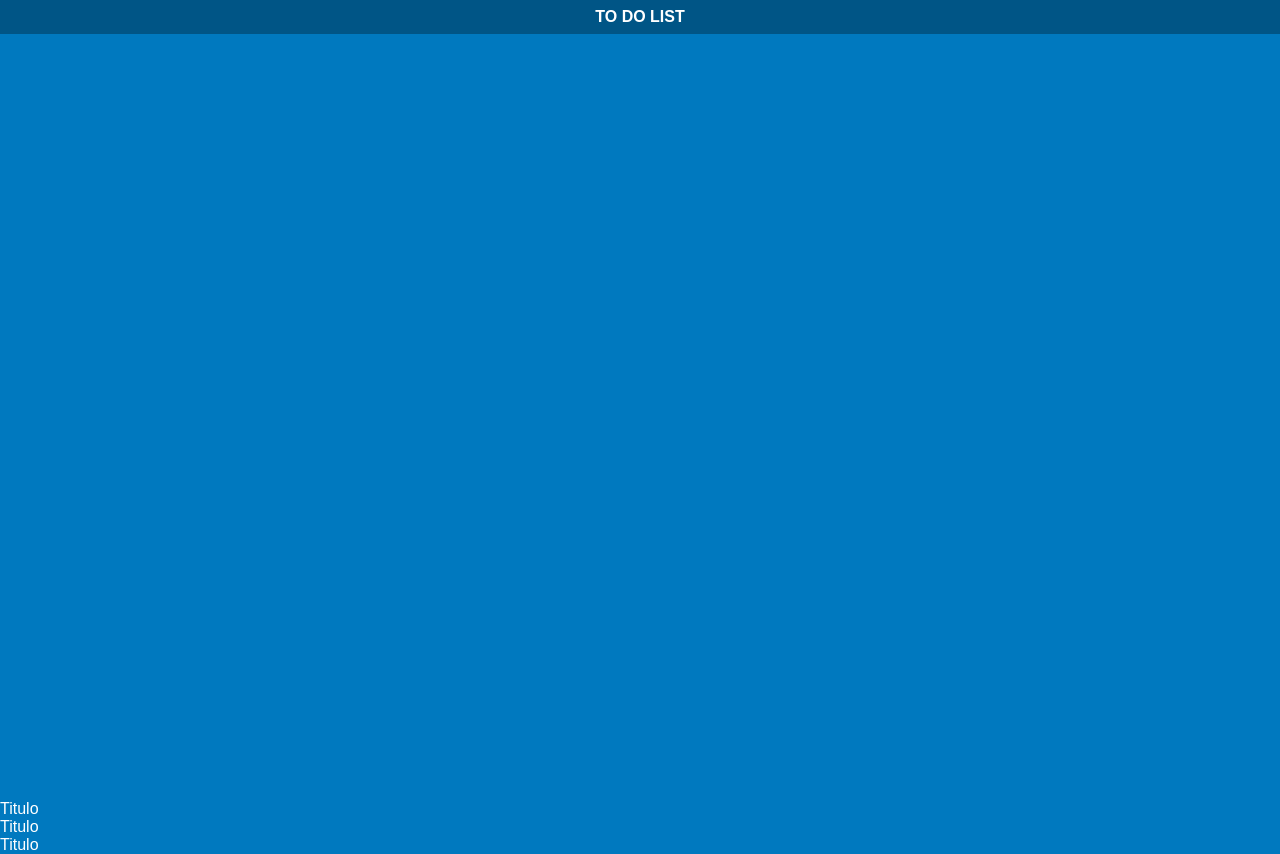
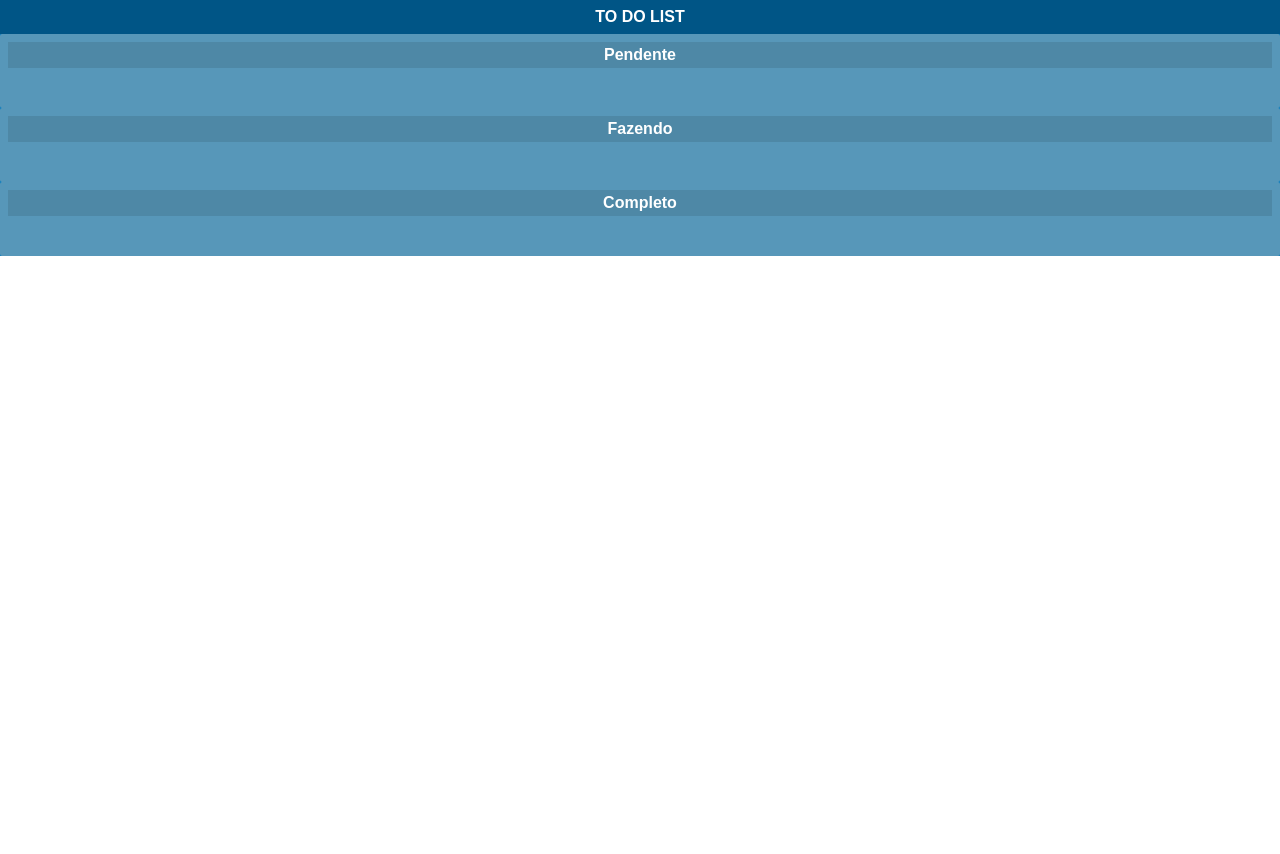
Before and after one commit to josanjohnata/Curso-React-Udemy, a React (Create React App) app: page / in a window 1280 px wide. After the commit the page ends 800 px from the top, so only its background shows below. Built offline with nearby package versions, Linux system fonts and the light colour scheme.

Commit message:
Criando elemento Task List Criando elemento Task List

```diff
--- /dev/null
+++ b/src/components/TaskList/TaskList.css
@@ -0,0 +1,18 @@
+.tasklist {
+  padding: 8px;
+  background-color: #5797b9;
+  border-radius: 2px;
+}
+
+.tasklist .title {
+  padding: 4px;
+  font-weight: 700;
+  background-color: rgba(0, 0, 0, 0.1);
+  text-align: center;
+}
+
+.tasklist .content {
+  padding: 16px 4px;
+  display: flex;
+  flex-direction: column;
+}
--- a/src/components/TaskList/TaskList.js
+++ b/src/components/TaskList/TaskList.js
@@ -1,9 +1,11 @@
 import React from "react";
+import "./TaskList.css";
 
-export default function TaskList(props) {
+export default function TaskList({ title }) {
   return (
-    <div>
-      <div>Titulo</div>
+    <div className="tasklist">
+      <div className="title">{title}</div>
+      <div className="content"></div>
     </div>
   );
 }
--- a/src/styles.css
+++ b/src/styles.css
@@ -1,5 +1,4 @@
-/* Minimo CSS Reset */
-html {
+Minimo CSS Reset html {
   box-sizing: border-box;
   font-size: 16px;
 }
@@ -45,7 +44,7 @@ img {
   font-family: sans-serif;
   background-color: #0079bf;
   height: 100%;
-  min-height: 100vh;
+  /* min-height: 100vh; */
   color: white;
 }
 
```
